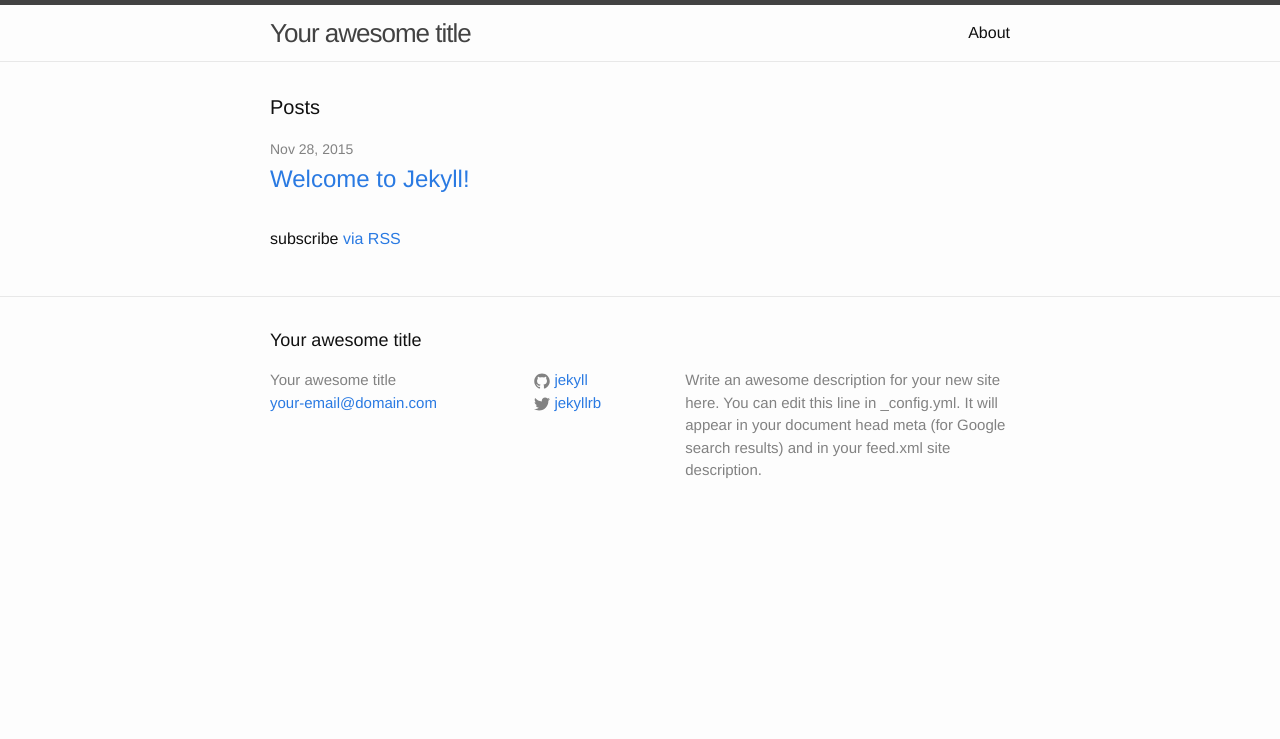
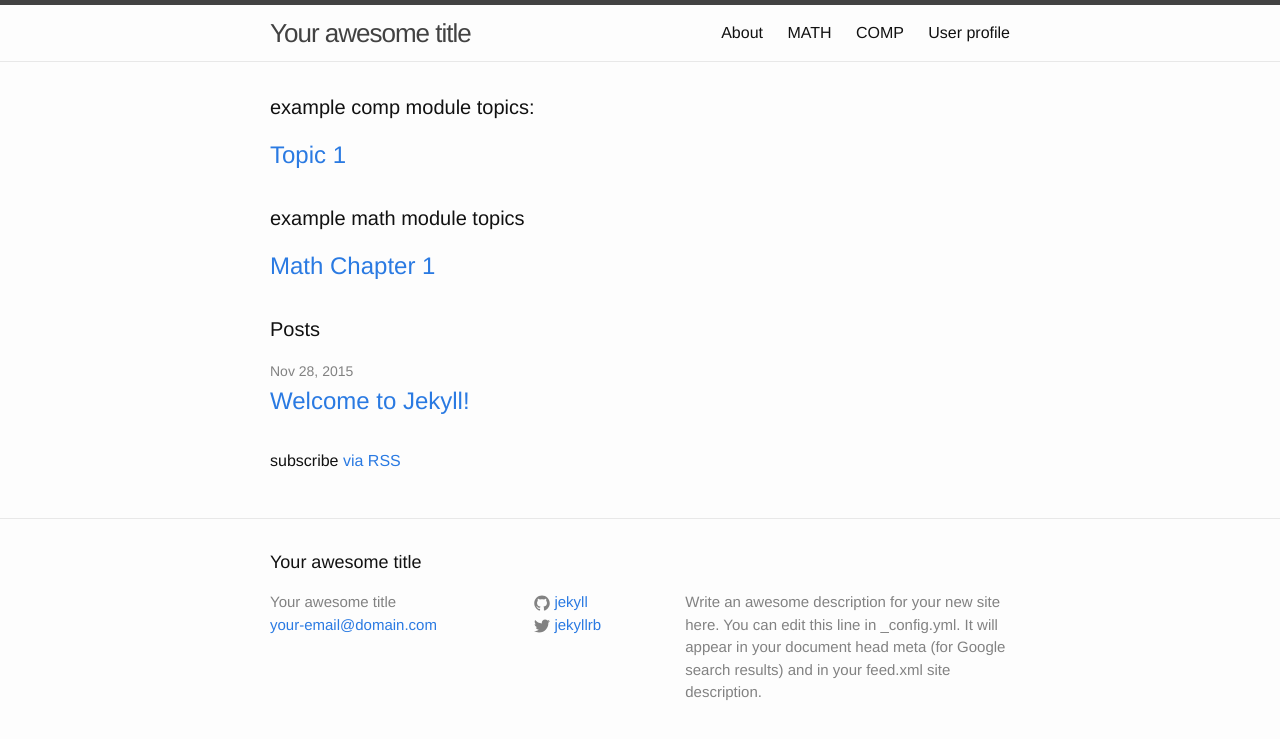
Before and after one commit to MTube/MTube.github.io, a Jekyll site: the page built from index.html, in a window 1280 px wide. Shown: the top 739 px of the page. Built offline with Jekyll 4.4.1, drawn with Linux system fonts in a browser that asks for light colours.

Commit message:
created modules and topics and documentation in README

```diff
--- a/_config.yml
+++ b/_config.yml
@@ -6,9 +6,33 @@ description: > # this means to ignore newlines until "baseurl:"
   line in _config.yml. It will appear in your document head meta (for
   Google search results) and in your feed.xml site description.
 baseurl: "" # the subpath of your site, e.g. /blog/
-url: "http://yourdomain.com" # the base hostname & protocol for your site
+url: "http://MTube.github.io" # the base hostname & protocol for your site
 twitter_username: jekyllrb
 github_username:  jekyll
 
 # Build settings
 markdown: kramdown
+
+collections:
+- comp
+- math
+
+collections:
+  comp:
+    output: true
+  math:
+    output: true
+
+defaults:
+  -
+    scope:
+      path: ""
+      type: comp
+    values:
+      layout: page
+  -
+    scope:
+      path: ""
+      type: math
+    values:
+      layout: page
--- a/index.html
+++ b/index.html
@@ -3,6 +3,31 @@ layout: default
 ---
 
 <div class="home">
+
+  <h1 class="page-heading">example comp module topics:</h1>
+
+  <ul class="post-list">
+    {% for comp in site.comp %}
+    <li>
+        <h2>
+          <a class="post-link" href="{{ comp.url | prepend: site.baseurl }}">{{ comp.title }}</a>
+        </h2>
+    {% endfor %}
+    </li>
+  </ul>
+
+  <h1 class="page-heading">example math module topics</h1>
+
+  <ul class="post-list">
+    {% for math in site.math %}
+    <li>
+        <h2>
+          <a class="post-link" href="{{ math.url | prepend: site.baseurl }}">{{ math.title }}</a>
+        </h2>
+    {% endfor %}
+    </li>
+  </ul>
+
 
   <h1 class="page-heading">Posts</h1>
 
--- /dev/null
+++ b/profile.html
@@ -0,0 +1,6 @@
+---
+layout: page
+title: User profile
+---
+
+<h1>do something here for the user profile</h1>
```
Also changed, not shown: _comp/topic1.html (added, +12 -0 lines), _math/math1.html (added, +12 -0 lines), comp/index.html (added, +19 -0 lines), math/index.html (added, +19 -0 lines), README.md (added), 1 other file.
